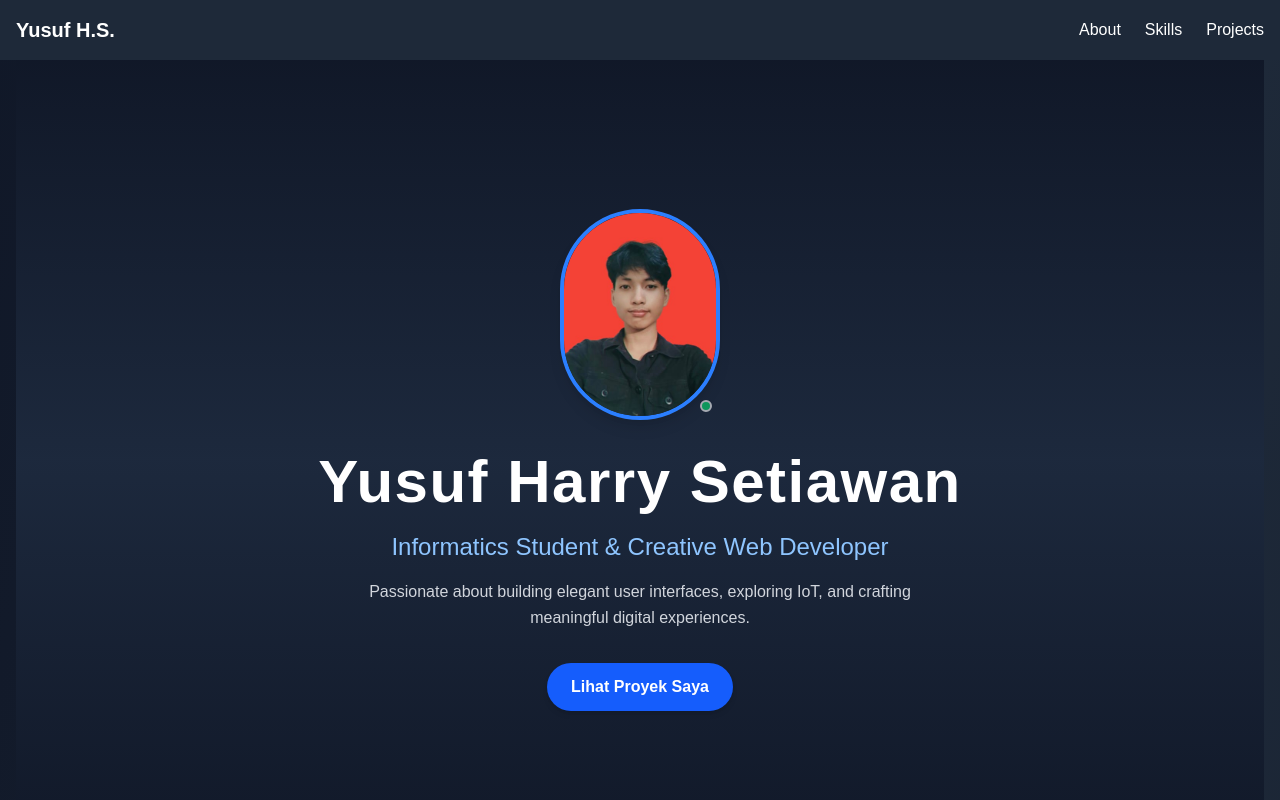
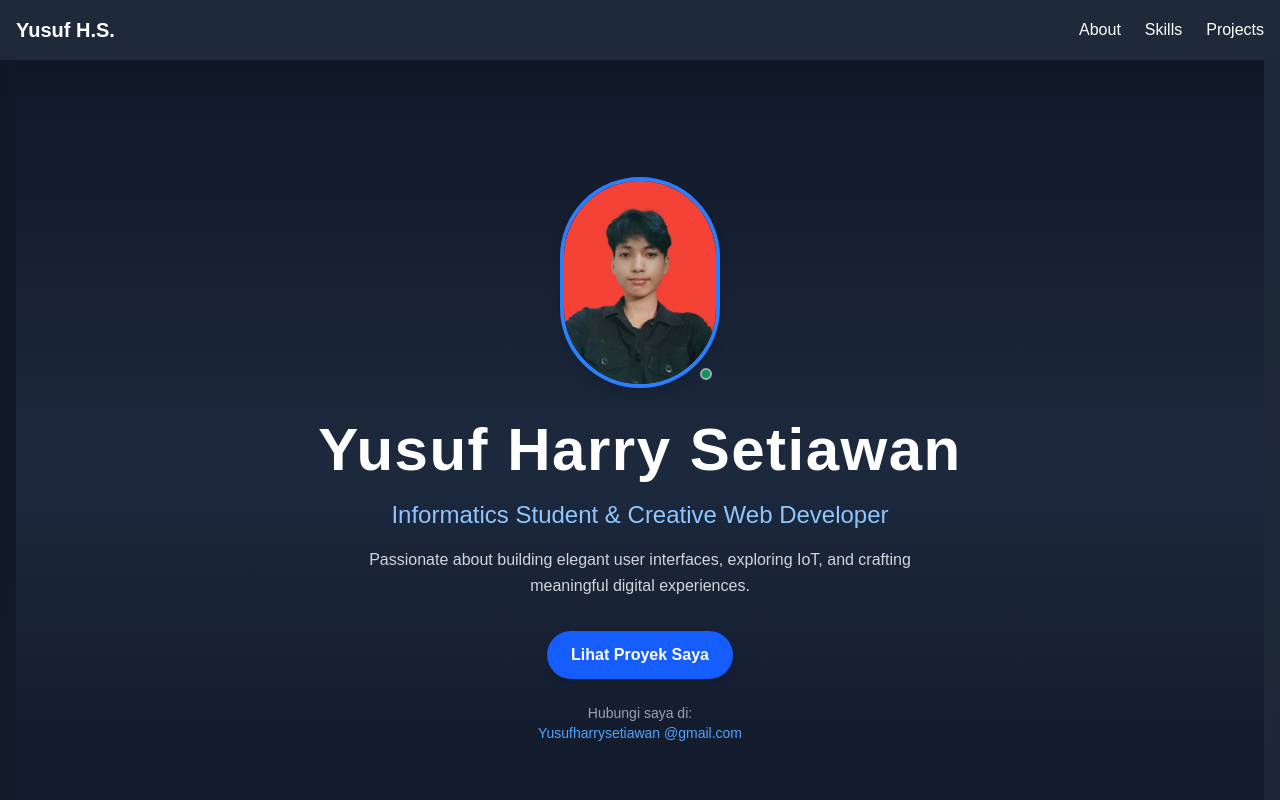
Before and after one commit to Harr24/yusuf-portfolio, a Next.js app: page / in a window 1280 px wide. Shown: the top 800 px of the page. Built offline with nearby package versions, Linux system fonts and the light colour scheme.

Commit message:
update profil

```diff
--- a/src/components/HeroSection.js
+++ b/src/components/HeroSection.js
@@ -29,8 +29,8 @@ const HeroSection = () => {
       </p>
       {/* Description */}{" "}
       <p className="mt-4 max-w-xl text-sm sm:text-base text-gray-300 leading-relaxed">
-        Passionate about building elegant user interfaces, exploring IoT, and
-        crafting meaningful digital experiences.{" "}
+        Passionate about building elegant user interfaces, exploring IoT, and crafting meaningful
+        digital experiences.{" "}
       </p>
       {/* CTA Button */}{" "}
       <a
@@ -38,7 +38,14 @@ const HeroSection = () => {
         className="mt-8 inline-block bg-blue-600 hover:bg-blue-700 text-white font-semibold py-3 px-6 rounded-full shadow-md transition duration-300 hover:-translate-y-1 hover:shadow-blue-500/30"
       >
         Lihat Proyek Saya{" "}
-      </a>{" "}
+      </a>
+      {/* Contact Info */}{" "}
+      <div className="mt-6 text-sm text-gray-400">
+        <p> Hubungi saya di: </p>{" "}
+        <a href="mailto:Yusufharrysetiawan@gmail.com" className="text-blue-400 hover:underline">
+          Yusufharrysetiawan @gmail.com{" "}
+        </a>{" "}
+      </div>{" "}
     </section>
   );
 };
```
